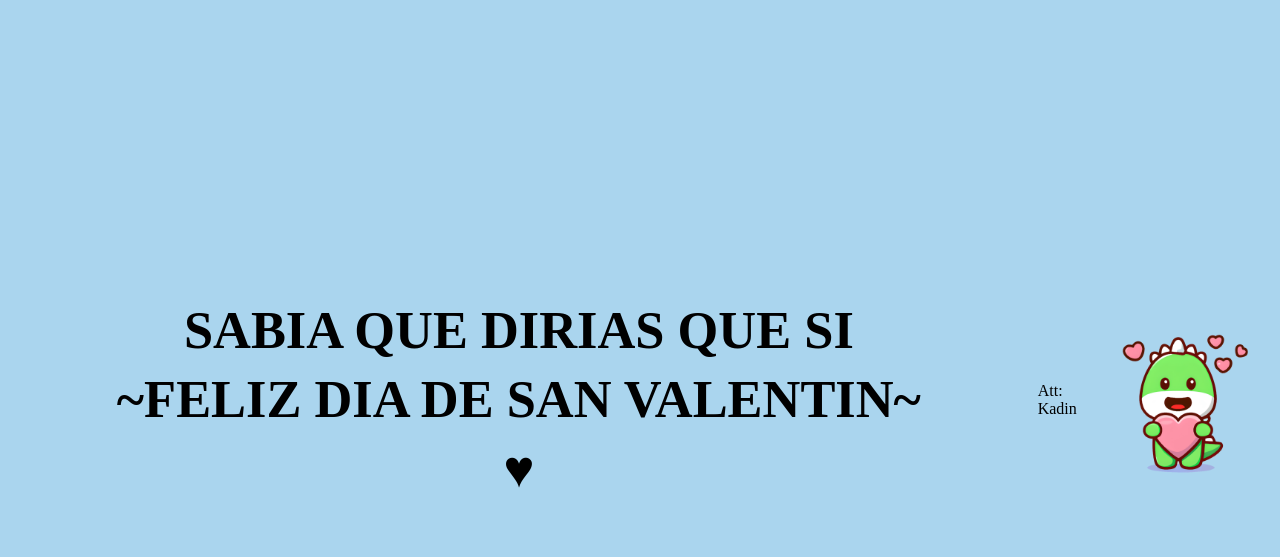
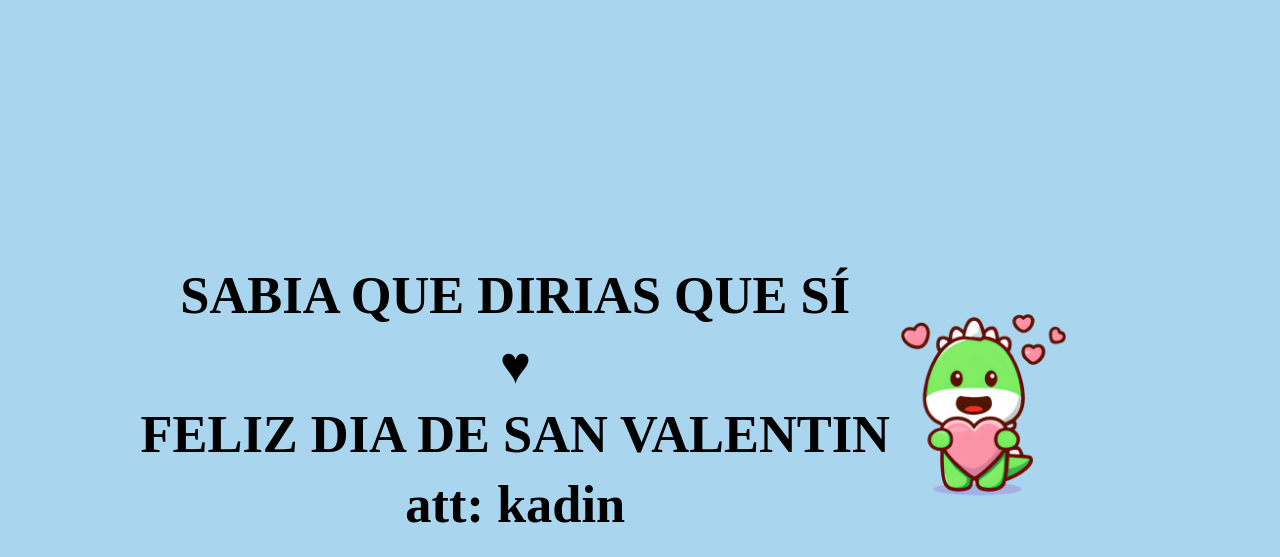
Before and after one commit to Kadin02/Albasanvalentin, a plain HTML site: page index.html in a window 1280 px wide. Both pictures are taken after a click on the button "SI". Drawn offline with Linux system fonts and the light colour scheme.

Commit message:
Update index.html
cambio de mensaje

```diff
--- a/index.html
+++ b/index.html
@@ -11,8 +11,8 @@
 <body>
   <main>
     <div id="message">
-      <h1>SABIA QUE DIRIAS QUE SI ~FELIZ DIA DE SAN VALENTIN~<br>♥</h1>
-      <h3>Att: Kadin</h3>
+      <h1>SABIA QUE DIRIAS QUE SÍ<br>♥<br>FELIZ DIA DE SAN VALENTIN <br>att: kadin</h1>
+
       <!-- imagen de acceptacion-->
       <img src="./imagenes/Fondo.png" width="250" alt="Dino Love">
 
```
